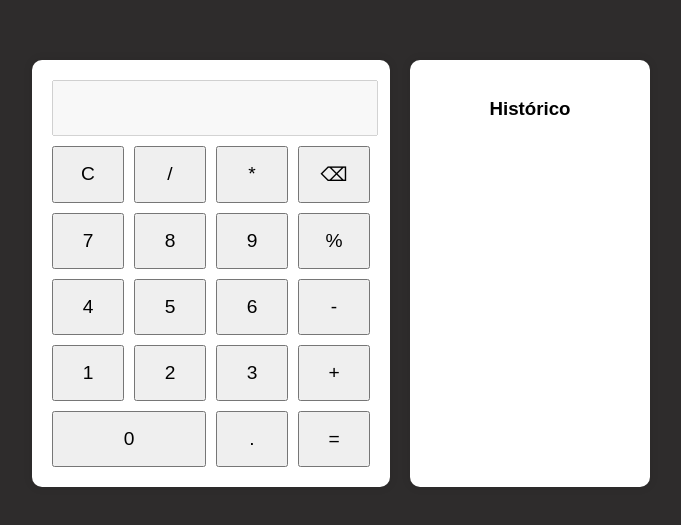
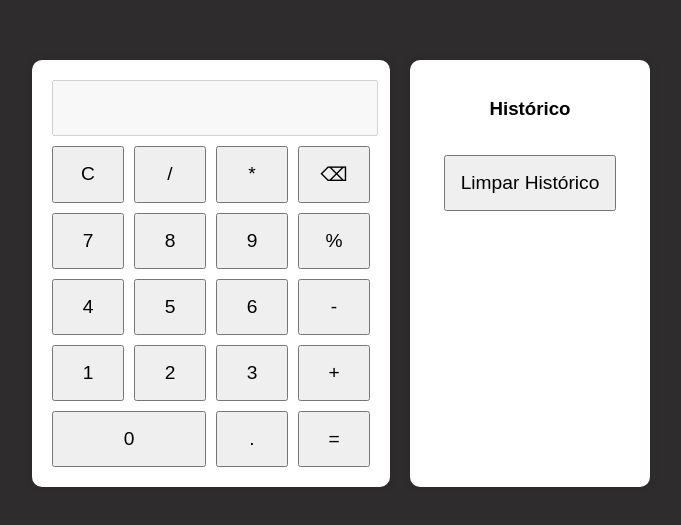
Before and after one commit to LeoMarxs/JSCalculator, a plain HTML site: page index.html in a window 1280 px wide. Shown: the part 135-660 px from the top of the page, without its empty margins (299-980 px from the left). Drawn offline with Linux system fonts and the light colour scheme.

Commit message:
add button clear history

```diff
--- a/index.html
+++ b/index.html
@@ -35,6 +35,9 @@
         <div class="history">
             <h3>Histórico</h3>
             <ul id="history-list" class="history-list"></ul>
+            <div class="clear-history">
+                <button onclick="clearHistory()">Limpar Histórico</button>
+            </div>
         </div>
     </div>
     <script src="script.js"></script>
```
